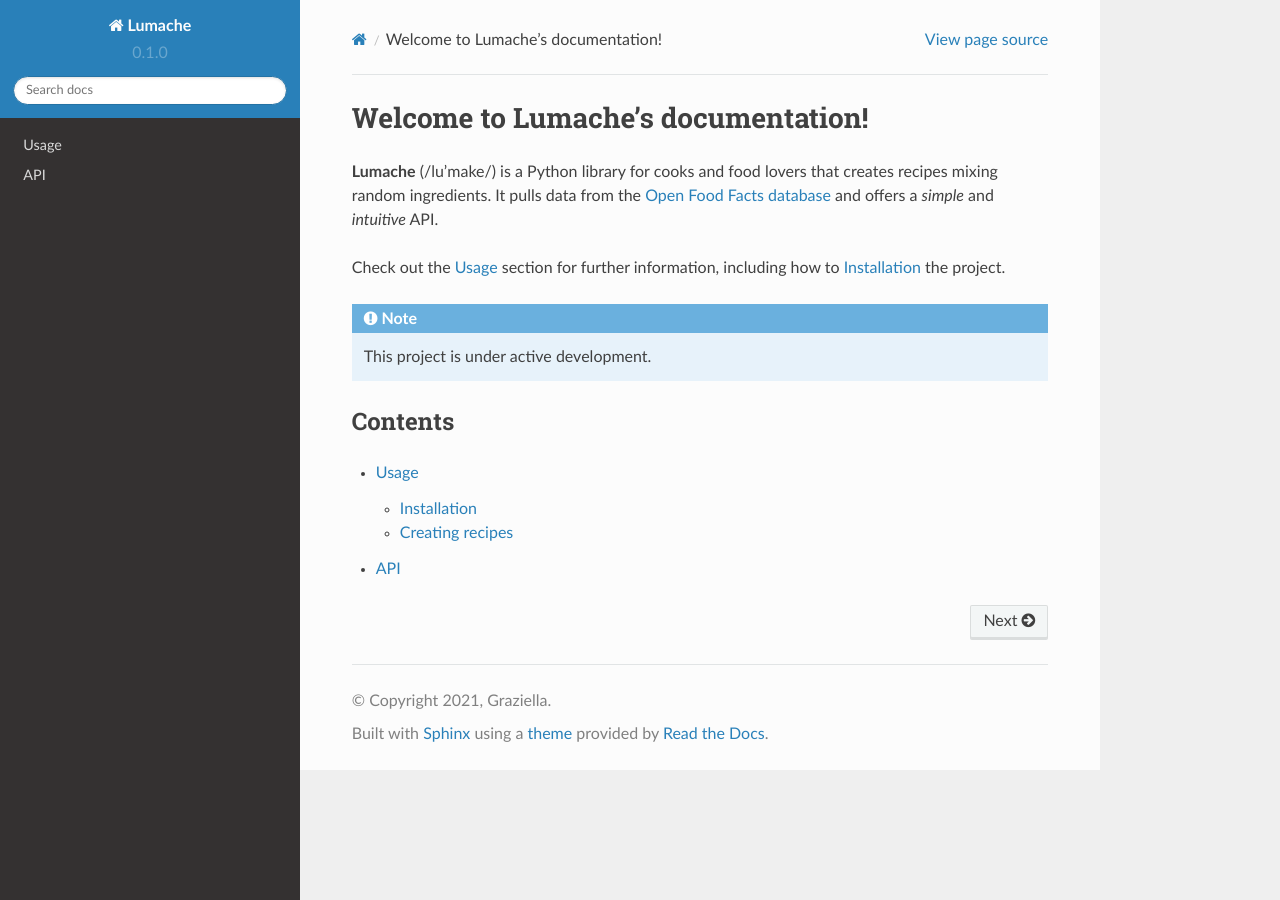
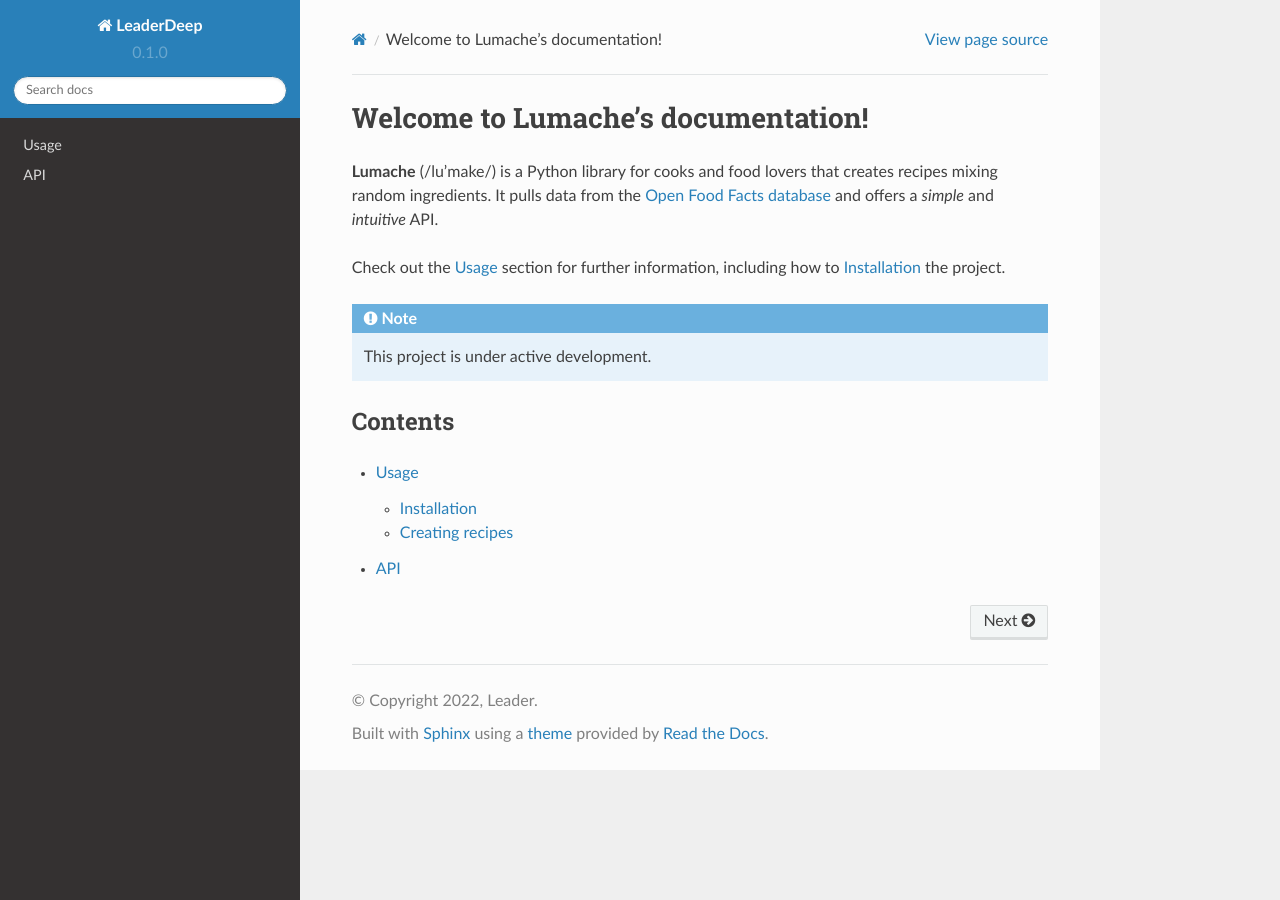
Before and after one commit to BingGitCn/LeaderDeepDocus, a Sphinx documentation site: the page built from docs/source/index.rst, in a window 1280 px wide. Built offline with Sphinx 7.4.7 and the Read the Docs theme 2.0.0, drawn with Linux system fonts in a browser that asks for light colours.

Commit message:
Update conf.py

```diff
--- a/docs/source/conf.py
+++ b/docs/source/conf.py
@@ -2,9 +2,9 @@
 
 # -- Project information
 
-project = 'Lumache'
-copyright = '2021, Graziella'
-author = 'Graziella'
+project = 'LeaderDeep'
+copyright = '2022, Leader'
+author = 'Bing'
 
 release = '0.1'
 version = '0.1.0'
```
